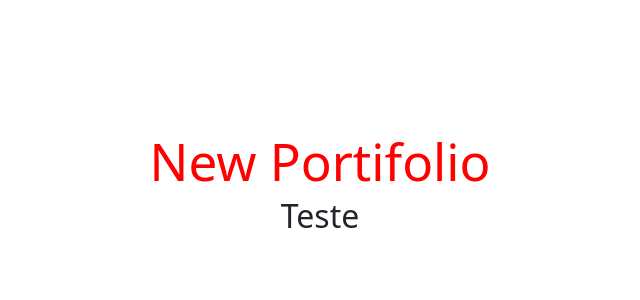
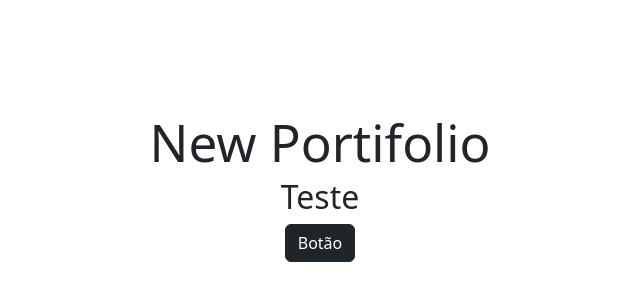
Before and after one commit to italoferreira0/new-portifolio, a React (Vite) app: page / in a window 1280 px wide. Shown: the part 212-512 px from the top of the page, without its empty margins (320-960 px from the left). Built offline with nearby package versions, Linux system fonts and the light colour scheme.

Commit message:
Removendo typcal

```diff
--- a/src/App.jsx
+++ b/src/App.jsx
@@ -12,6 +12,7 @@
       <div>
         <h1>New Portifolio</h1>
         <h2>Teste</h2>
+        <button type="button" className='btn btn-dark'>Botão</button>
       </div>
 
     </>
--- a/src/index.css
+++ b/src/index.css
@@ -66,7 +66,3 @@
     background-color: #f9f9f9;
   }
 }
-
-h1{
-  color: red;
-}
```
Also changed, not shown: src/componentes/Apresentacao/Apresentacao.css (added), src/componentes/Apresentacao/Apresentacao.jsx (deleted).
